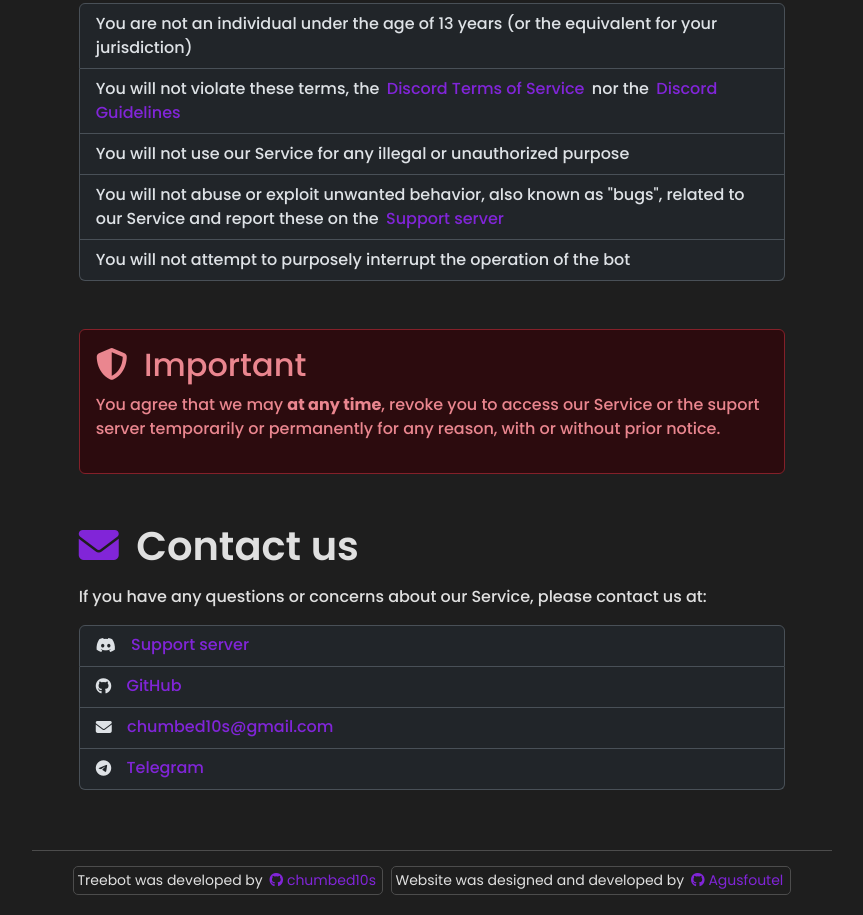
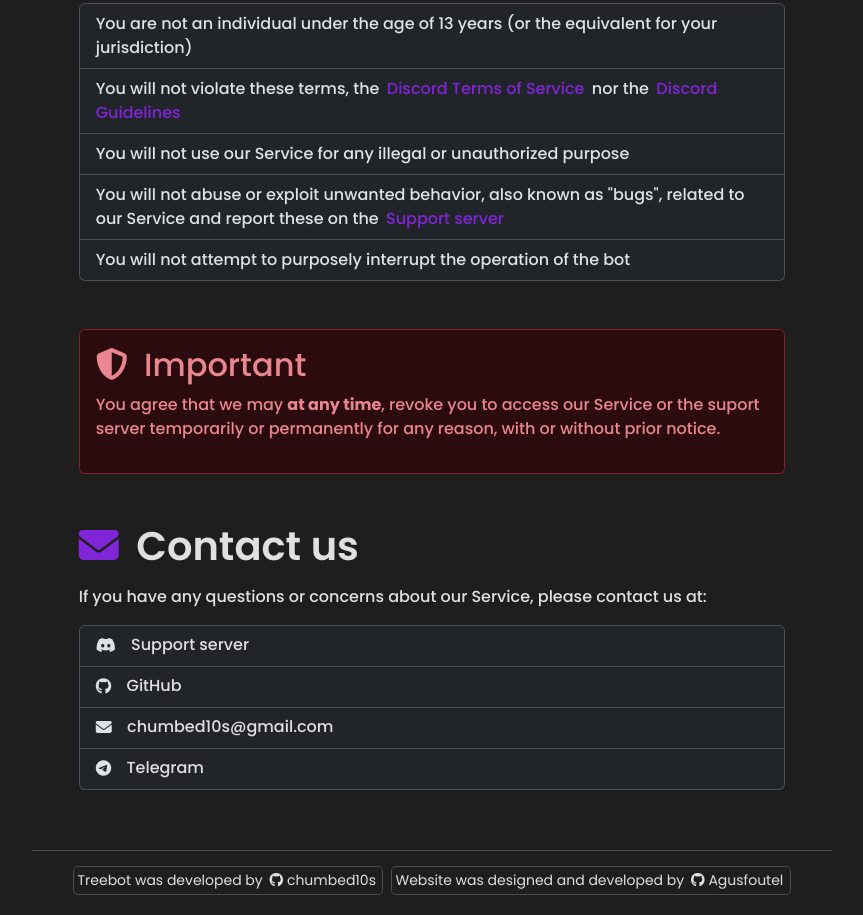
Before and after one commit to 420-Labs/treebot-docs, a plain HTML site: page index.html in a window 1280 px wide. Shown: the part 4500-5415 px from the top of the page, without its empty margins (68-931 px from the left). Drawn offline with nearby package versions, Linux system fonts and the light colour scheme.

Commit message:
fixed some a styles

```diff
--- a/style.css
+++ b/style.css
@@ -173,7 +173,7 @@ h1 {
     color: var(--color-link-hover-navbar);
 }
 
-a:not(.file-info):not(.download-link) {
+a:not(.file-info):not(.download-link):not(.a-footer) {
     color: var(--color-link);
     text-decoration: none;
     padding: 0.2rem 0.2rem;
@@ -353,8 +353,13 @@ a:not(.file-info):not(.download-link):hover {
 }
 
 .a-footer {
+    padding: 0.2rem 0.2rem;
     text-decoration: none;
     color: var(--color-font);
+}
+
+.a-footer:hover {
+    color: var(--color-font) !important;
 }
 
 code {
```
